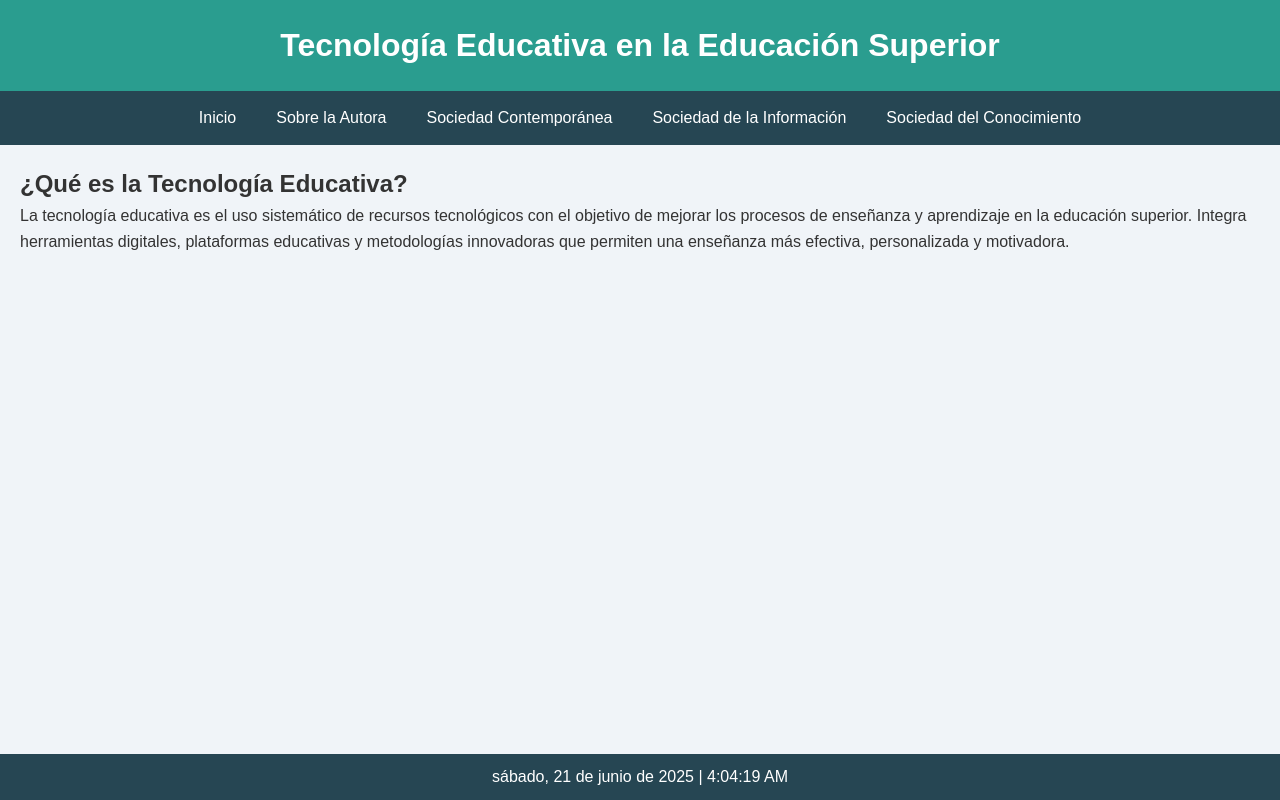
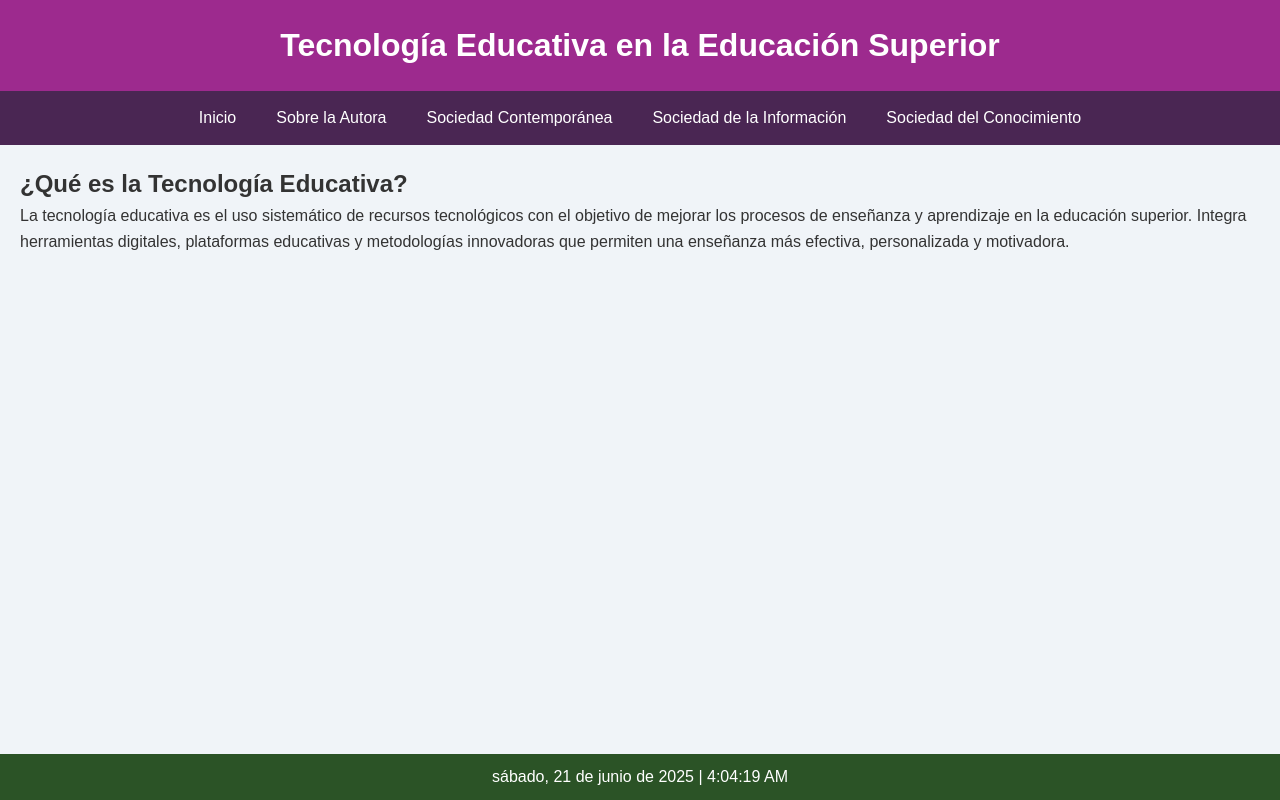
Before and after one commit to Dayse123gc/clasehosting1, a plain HTML site: page index.html in a window 1280 px wide. Drawn offline with Linux system fonts and the light colour scheme.

Commit message:
Add files via upload

```diff
--- a/index.html
+++ b/index.html
@@ -17,13 +17,13 @@
       color: #333;
     }
     header {
-      background: #2a9d8f;
+      background: #9d2a8e;
       color: #fff;
       padding: 20px;
       text-align: center;
     }
     nav {
-      background: #264653;
+      background: #4a2653;
       display: flex;
       justify-content: center;
     }
@@ -34,7 +34,7 @@
       display: block;
     }
     nav a:hover {
-      background: #2a9d8f;
+      background: #329d2a;
     }
     main {
       padding: 20px;
@@ -46,7 +46,7 @@
       display: block;
     }
     footer {
-      background: #264653;
+      background: #2b5326;
       color: white;
       text-align: center;
       padding: 10px;
```
